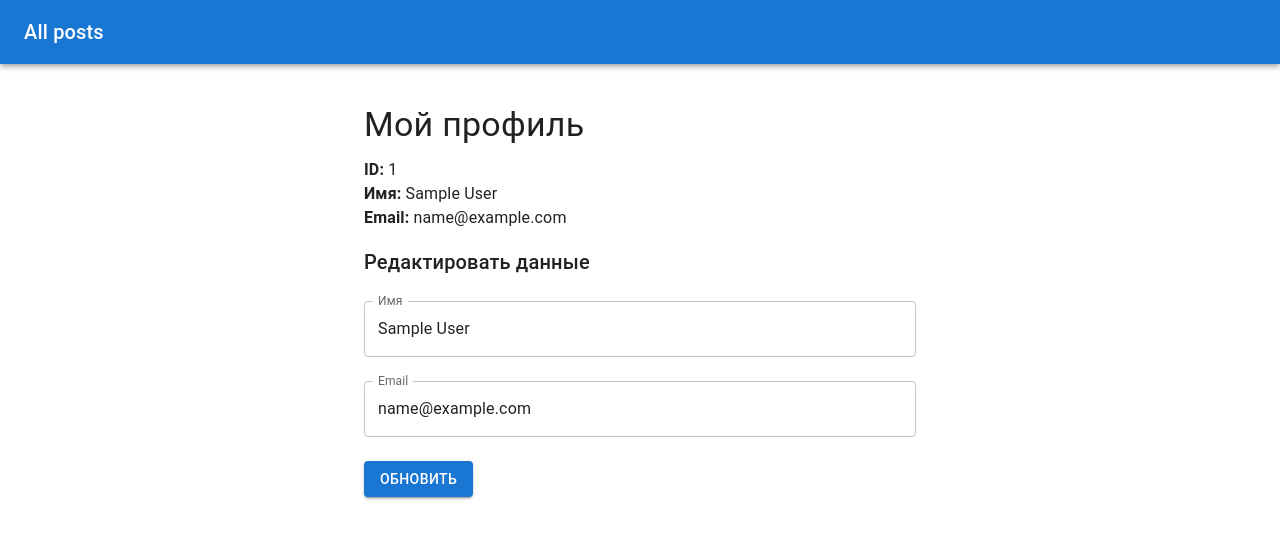
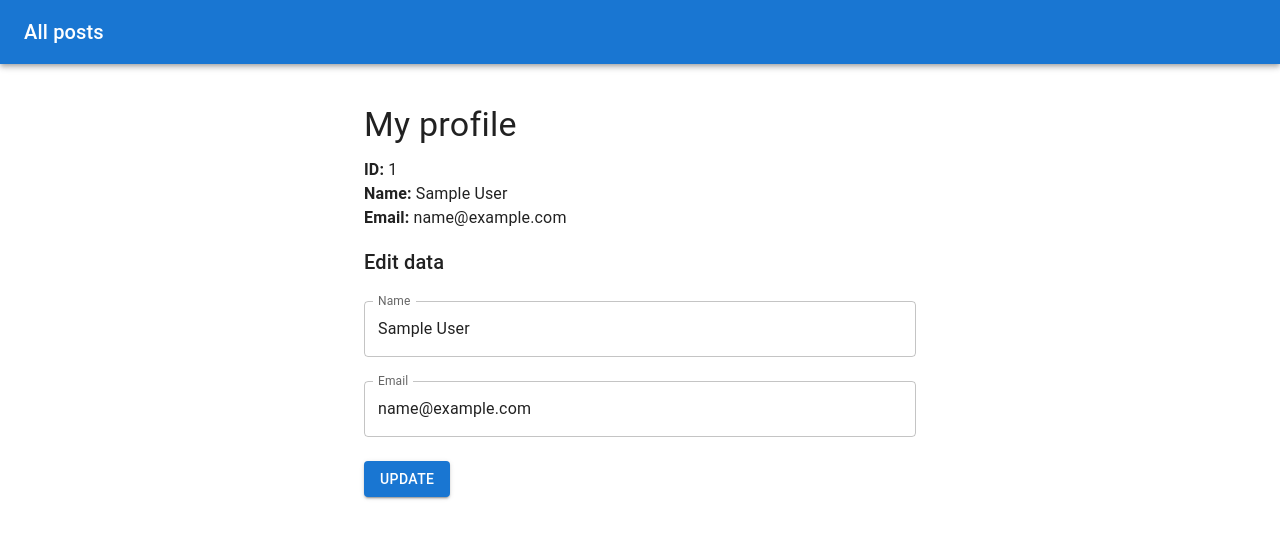
Before and after one commit to Ernan-ai/Bibika, a React (Vite) app: page /profile in a window 1280 px wide. Shown: the top 538 px of the page. Built offline with nearby package versions, Linux system fonts and the light colour scheme; no server answers; sample sign-in values are in the browser's storage; some icons are missing.

Commit message:
Поработала

```diff
--- a/src/pages/Profile.tsx
+++ b/src/pages/Profile.tsx
@@ -30,18 +30,18 @@ export const Profile = () => {
     return (
         <Container maxWidth="sm" sx={{ mt: 4 }}>
             <Typography variant="h4" gutterBottom>
-                Мой профиль
+                My profile
             </Typography>
             <Box sx={{ mb: 2 }}>
                 <Typography><strong>ID:</strong> {user.id}</Typography>
-                <Typography><strong>Имя:</strong> {user.name}</Typography>
+                <Typography><strong>Name:</strong> {user.name}</Typography>
                 <Typography><strong>Email:</strong> {user.email}</Typography>
             </Box>
             <Typography variant="h6" gutterBottom>
-                Редактировать данные
+            Edit data
             </Typography>
             <TextField
-                label="Имя"
+                label="Name"
                 value={name}
                 onChange={(e) => setName(e.target.value)}
                 fullWidth
@@ -55,7 +55,7 @@ export const Profile = () => {
                 margin="normal"
             />
             <Button variant="contained" onClick={handleUpdate} sx={{ mt: 2 }}>
-                Обновить
+            Update
             </Button>
         </Container>
     );
```
